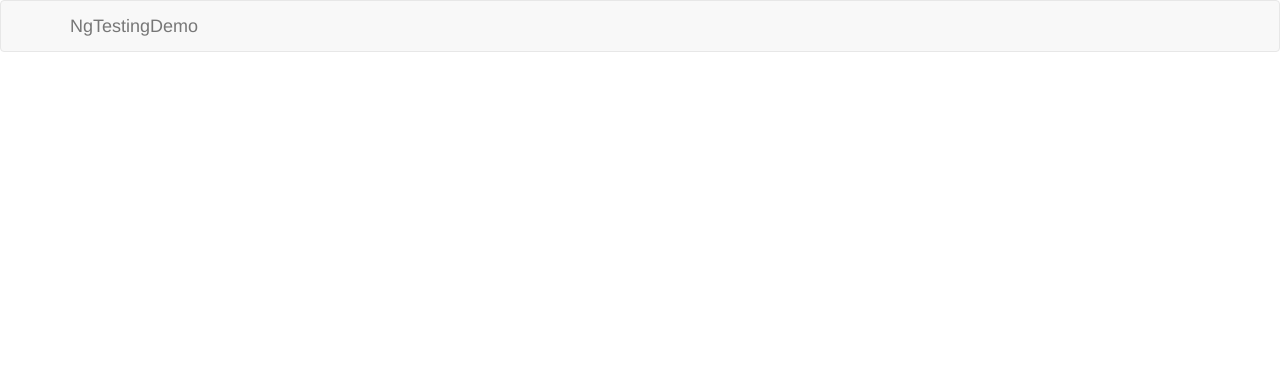
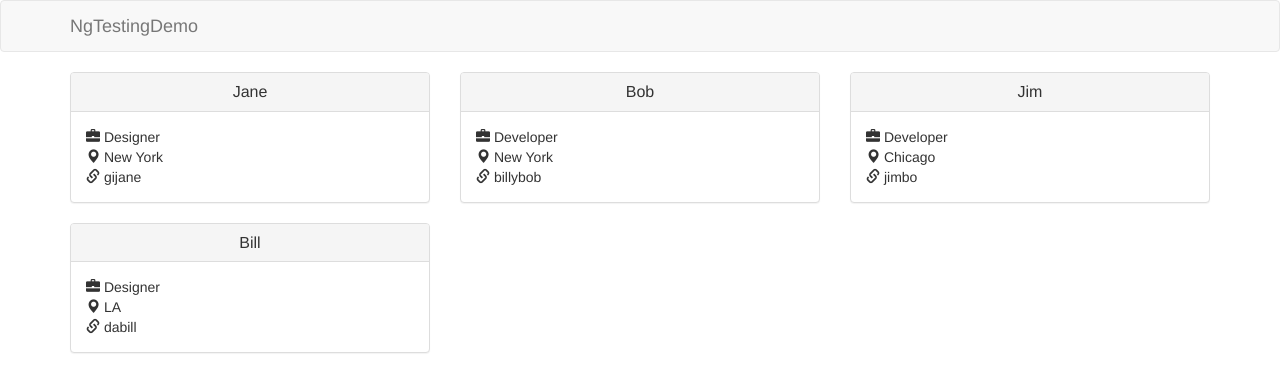
Before and after one commit to atom-morgan/ng2-testing-demo, an Angular app: page / in a window 1280 px wide. Shown: the top 392 px of the page. Built offline with nearby package versions, Linux system fonts and the light colour scheme.

Commit message:
Add home module

```diff
--- a/src/app/app-routing.module.ts
+++ b/src/app/app-routing.module.ts
@@ -2,10 +2,7 @@ import { NgModule } from '@angular/core';
 import { Routes, RouterModule } from '@angular/router';
 
 const routes: Routes = [
-  {
-    path: '',
-    children: []
-  }
+  { path: '', loadChildren: 'app/home/home.module#HomeModule' }
 ];
 
 @NgModule({
--- a/src/app/app.module.ts
+++ b/src/app/app.module.ts
@@ -1,7 +1,9 @@
 import { BrowserModule } from '@angular/platform-browser';
 import { NgModule } from '@angular/core';
+import { HttpModule } from '@angular/http';
 
 import { AppRoutingModule } from './app-routing.module';
+import { HomeModule } from './home/home.module';
 import { AppComponent } from './app.component';
 
 @NgModule({
@@ -10,6 +12,8 @@ import { AppComponent } from './app.component';
   ],
   imports: [
     BrowserModule,
+    HttpModule,
+    HomeModule,
     AppRoutingModule
   ],
   providers: [],
--- /dev/null
+++ b/src/app/home/home.component.html
@@ -0,0 +1,16 @@
+<div class="container">
+  <div class="row">
+    <div class="col-md-4" *ngFor="let user of users">
+      <div class="panel panel-default">
+        <div class="panel-heading">
+          <h3 class="panel-title text-center">{{user.name}}</h3>
+        </div>
+        <div class="panel-body">
+          <div><span class="glyphicon glyphicon-briefcase" aria-hidden="true"></span> {{user.role}}</div>
+          <div><span class="glyphicon glyphicon-map-marker" aria-hidden="true"></span> {{user.location}}</div>
+          <div><span class="glyphicon glyphicon-link" aria-hidden="true"></span> {{user.twitter}}</div>
+        </div>
+      </div>
+    </div>
+  </div>
+</div>
--- /dev/null
+++ b/src/app/home/home.component.ts
@@ -0,0 +1,21 @@
+import { Component, OnInit } from '@angular/core';
+
+import { UsersService } from '../services/users/users.service';
+
+@Component({
+  selector: 'app-home',
+  templateUrl: './home.component.html',
+  styleUrls: ['./home.component.scss']
+})
+export class HomeComponent implements OnInit {
+  users;
+
+  constructor(private usersService: UsersService) { }
+
+  ngOnInit() {
+    this.usersService.all().subscribe((res) => {
+      this.users = res;
+    });
+  }
+
+}
```
Also changed, not shown: src/app/home/home-routing.module.ts (added, +14 -0 lines), src/app/home/home.module.ts (added, +21 -0 lines), src/app/home/home.component.scss (added), 1 other file (tests, documents, lock files or other folders).
